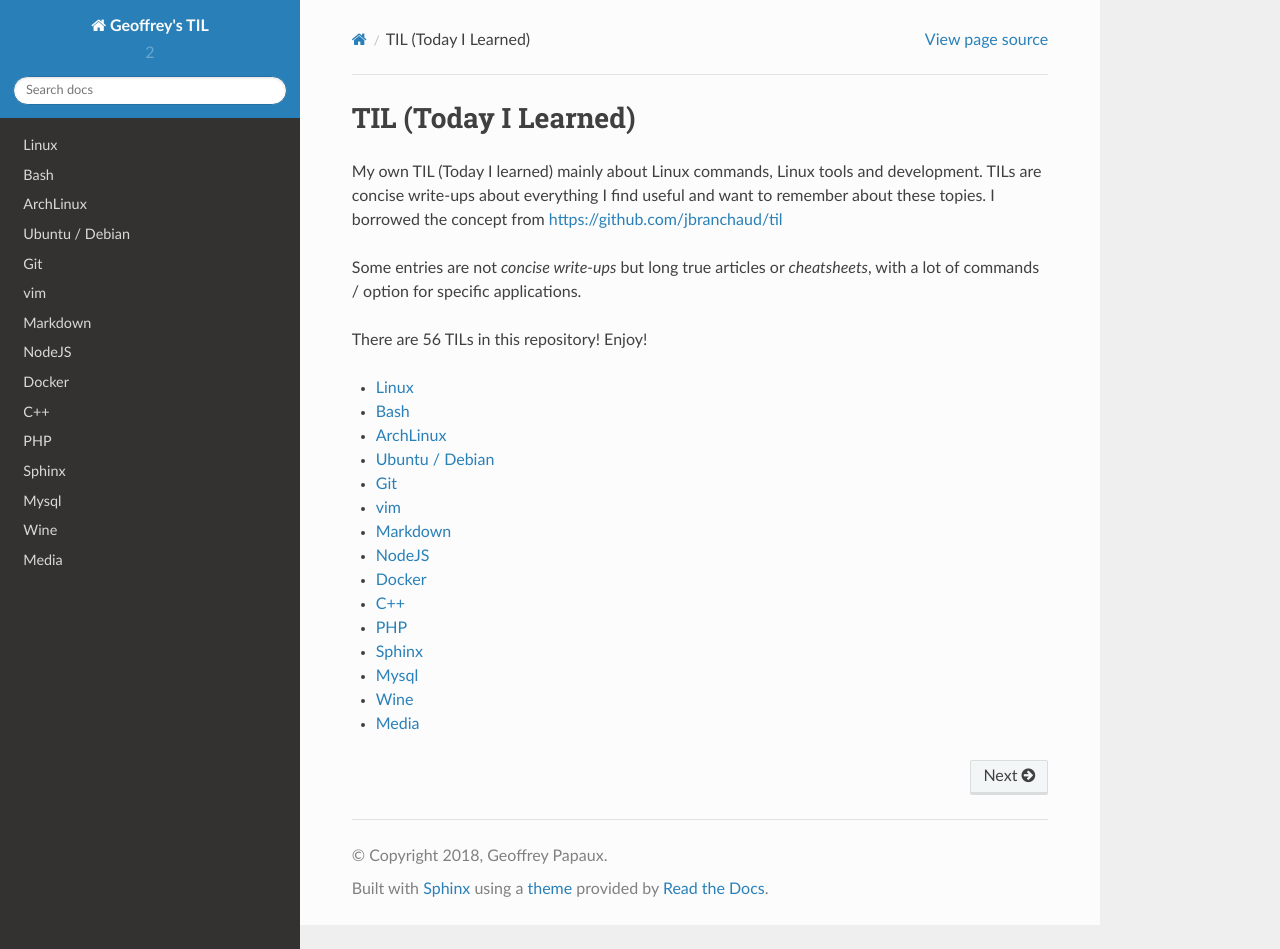
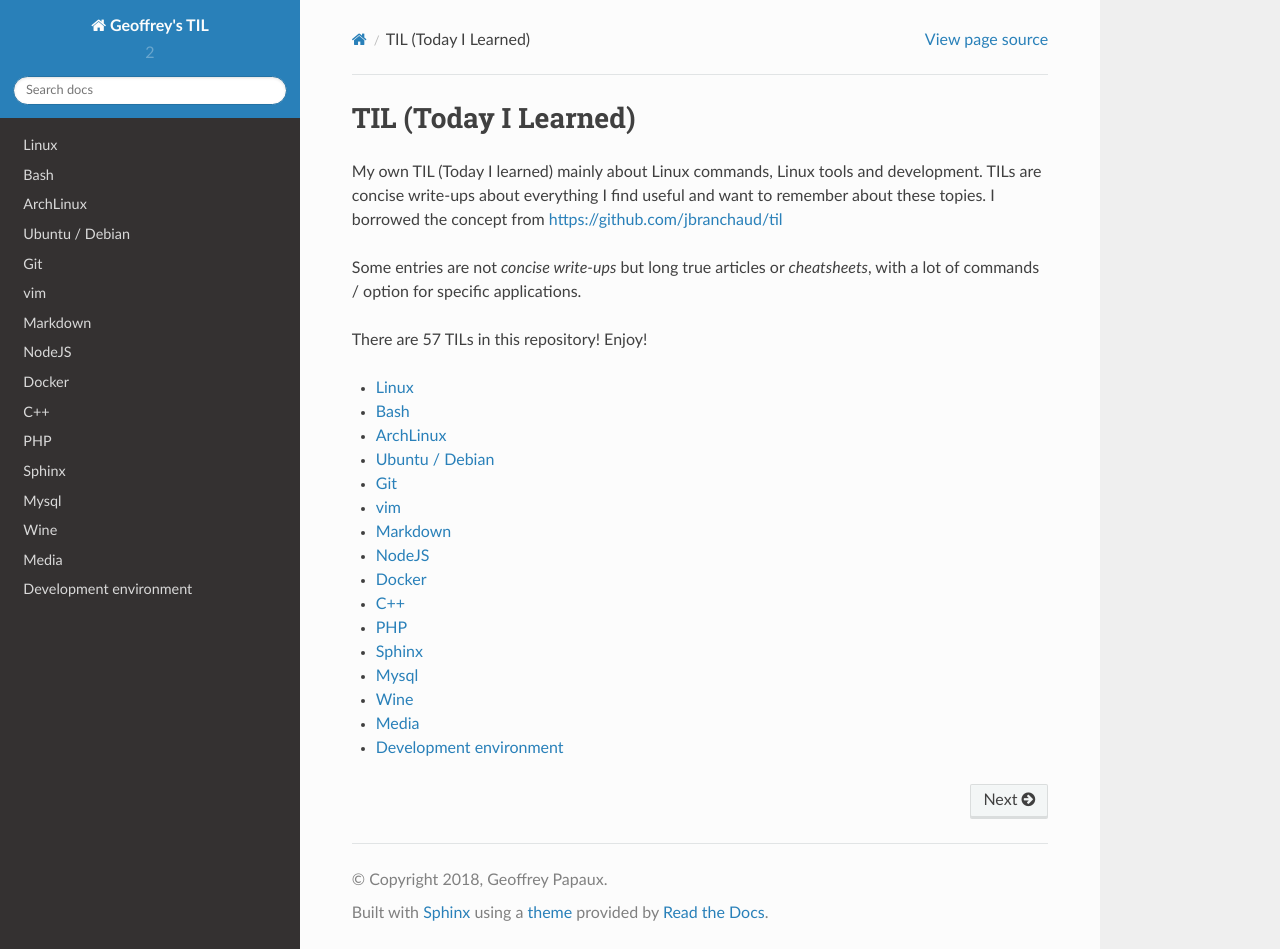
Before and after one commit to papaux/til, a Sphinx documentation site: the page built from source/index.rst, in a window 1280 px wide and 949 px high. Built offline with Sphinx 7.4.7 and the Read the Docs theme 2.0.0, drawn with Linux system fonts in a browser that asks for light colours.

```diff
--- a/source/index.rst
+++ b/source/index.rst
@@ -5,7 +5,7 @@ My own TIL (Today I learned) mainly about Linux commands, Linux tools and develo
 
 Some entries are not *concise write-ups* but long true articles or *cheatsheets*, with a lot of commands / option for specific applications.
 
-There are 56 TILs in this repository! Enjoy!
+There are 57 TILs in this repository! Enjoy!
 
 .. toctree::
    :maxdepth: 1
```
Also changed, not shown: other parts of source/index.rst (+1 -0 lines), source/dev-env/_.rst (added, +7 -0 lines), source/dev-env/search-in-source-files.rst (added, +11 -0 lines).
